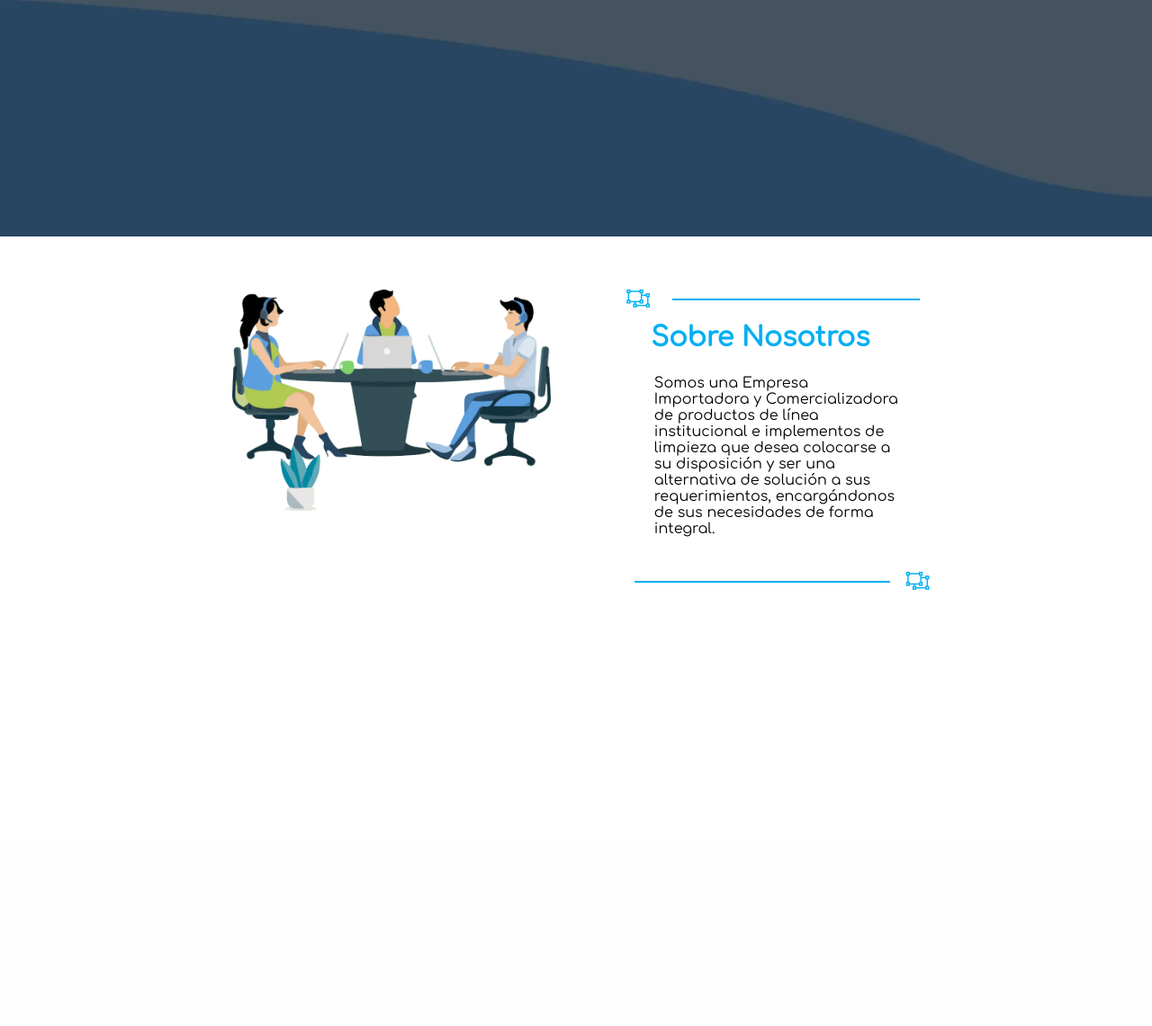
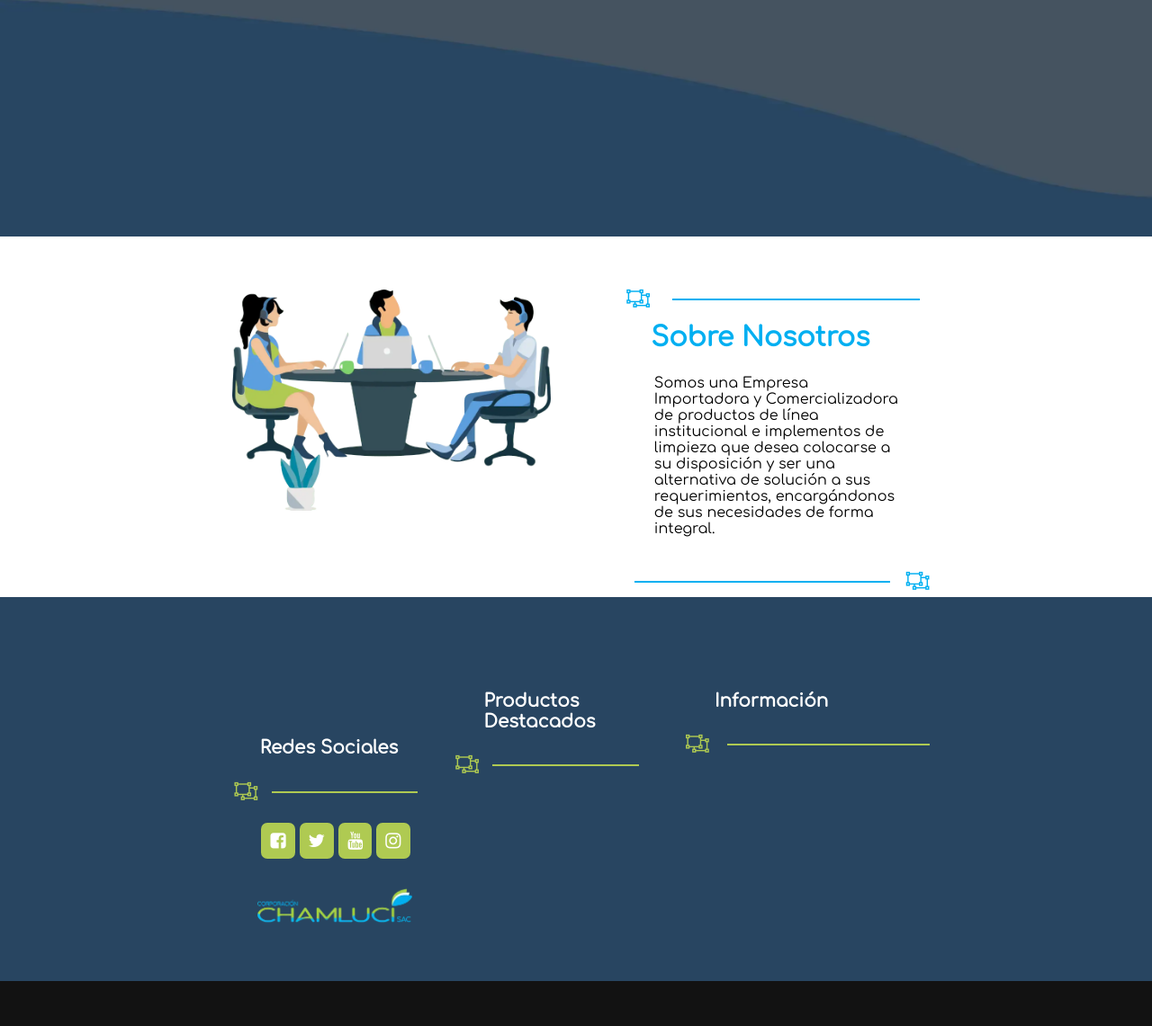
Before and after one commit to breykerd/Chamluci-new, a PHP site: page / in a window 1280 px wide. Shown: the part 2562-3703 px from the top of the page at 90% size. Before the commit the page ends 3218 px from the top, so only its background shows below. Run offline with PHP 8.4, Linux system fonts and the light colour scheme; style sheets or scripts are compiled from the project's sources.

Commit message:
agregada preestructura de el footer ademas de el mensaje entre promociones y productos destacados

```diff
--- a/assets/css/style.less
+++ b/assets/css/style.less
@@ -607,6 +607,66 @@ margin-bottom: 0;
 		margin-left: 5%;
 	}
 }
+
+
+.col-footer-1 {
+	text-align: center;
+	width: 30%;
+	float: left;
+	height: 350px;
+	align-content: center;
+	 & .separator-right{
+		top: 0%;
+	}& i{
+		height: 20px;
+	}& h4{
+		font-size: 20px;
+		padding-left: 10%;
+	}& .redes-sociales{
+		width: 100%;
+		padding-left: 7%;
+		padding-top: 10%;
+
+	}& .logo-footer{
+		align-content: center;
+		& img{
+			padding-top: 10%;
+			padding-left: 15%;
+			width: 70%;
+		}
+
+	}
+
+}
+.col-footer-2 {
+	width: 30%;
+	float: left;
+	height: 350px;
+	& .separator-right{
+		top: 0%;
+	}& i{
+		height: 26px;
+	}& h4{
+		font-size: 20px;
+		padding-left: 25%;
+	}
+
+}
+.col-footer-3 {
+	width: 40%;
+	float: left;
+	height: 350px;
+	& .separator-right{
+		top: 0%;
+	}& i{
+		height: 26px;
+	}& h4{
+		font-size: 20px;
+		padding-left: 22%;
+	}
+
+}
+
 /* fin columnas personalizadas */
 
 
@@ -617,6 +677,11 @@ margin-bottom: 0;
 	height: 132px;
 	background-repeat: no-repeat;
 	background-image: url('../images/Degradado.png') ;
+	& h2{
+		padding-top: 50px;
+		font-size: 35px;
+		color: @colorSecundarythree;
+	}
 }
 
 .separador-full-2{
@@ -628,6 +693,28 @@ margin-bottom: 0;
 	background-image: url('../images/Degradado-1.png') ;
 }
 /* fin separador */
+
+
+
+/* inicio footer */
+footer{
+	display: flow-root;
+	padding-top: 2%;
+	background-color: @colorSecundaryOne;
+	color: @colorSecundarythree;
+	width: 100%;
+	height: 450px;
+
+
+}
+
+.copyright{
+	background-color: @colorSecundaryFour;
+	height: 50px;
+	position: relative;
+}
+/* final footer */
+
 
 
 
@@ -680,3 +767,11 @@ margin-bottom: 0;
 .text-center{
 	text-align: center;
 }
+
+/* color primario */
+.bg-primary{
+	background-color: @colorPrimaryOne !important;
+}
+.text-primary{
+	color: @colorPrimaryOne !important;
+}
--- a/index.php
+++ b/index.php
@@ -140,8 +140,8 @@
 	</div>
 </div>
 
-<div class="separador-full">
-
+<div class="separador-full text-center">
+<h2>Encuentra lo que buscas en un solo lugar</h2>
 </div>
 
 <div class="container">
@@ -212,21 +212,56 @@ for ($i= 1; $i<=8; $i++)
 </div>
 
 
-<br>
-<br>
-<br>
-<br>
-<br>
-<br>
-<br>
-<br>
-<br>
-<br>
-<br>
-<br>
-<br>
-<br>
-<br>
+<footer>
+	<div class="container">
+		<div class="row body-panel">
+			<div class="col-footer-1">
+				<h4>
+					Redes Sociales
+				</h4>
+			<div class="separador1">
+					<i class="fa fa-object-ungroup text-primary"></i> <span class="separator-right bg-primary"></span>
+
+
+				</div>
+					<div class="redes-sociales">
+						<i class="fa fa-facebook-square iconSocial"></i>
+						<i class="fa fa-twitter iconSocial"></i>
+						<i class="fa fa-youtube iconSocial"></i>
+						<i class="fa fa-instagram iconSocial"></i>
+					</div>
+					<div class="logo-footer"> <img src="assets/images/logo.png" alt=""></div>
+
+			</div>
+			<div class="col-footer-2">
+				<h4>
+					Productos Destacados
+				</h4>
+			<div class="separador1">
+					<i class="fa fa-object-ungroup text-primary"></i> <span class="separator-right bg-primary"></span>
+
+
+				</div>
+			</div>
+			<div class="col-footer-3">
+			<h4>
+					Información
+				</h4>
+			<div class="separador1">
+					<i class="fa fa-object-ungroup text-primary"></i> <span class="separator-right bg-primary"></span>
+
+
+				</div>
+			</div>
+
+
+		</div>
+
+	</div>
+	<div class="copyright">
+
+	</div>
+</footer>
 
 <script src="assets/js/functions.js"> </script>
 </body>
```
